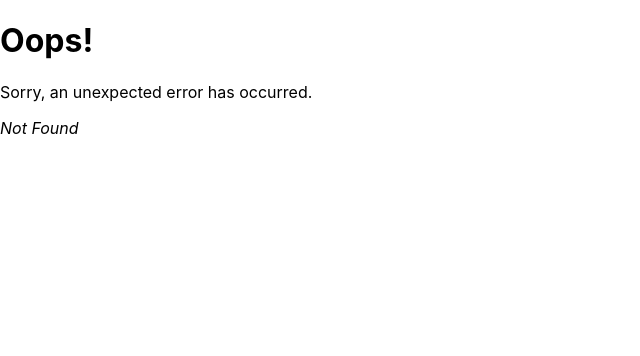
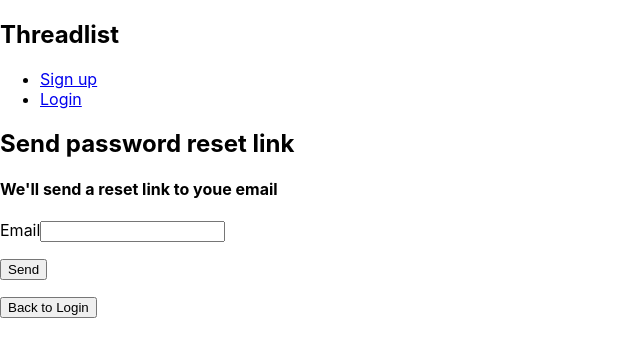
Before and after one commit to jonahunuafe/user-authentication, a React (Create React App) app: page /login/passwordreset in a window 1280 px wide. Before the commit this address had no page. Shown: the top 356 px of the page, without its empty margins (0-640 px from the left). Built offline with nearby package versions, Linux system fonts and the light colour scheme.

Commit message:
setting more routes and using use naviagtion hook

```diff
--- a/src/App.js
+++ b/src/App.js
@@ -1,15 +1,22 @@
 import { createBrowserRouter, RouterProvider } from "react-router-dom";
 
-import RootLayout from './pages/Root';
+import RootLayout from './routes/Root';
 import ErrorPage from './pages/ErrorPage';
 import Signup from './pages/Signup';
-import Login from './components/Login';
+import Login from './pages/Login';
+import PasswordReset from './pages/PasswordReset';
 
 const router = createBrowserRouter([
-  {path: "/", element: <RootLayout />, errorElement: <ErrorPage />, children: [
-    {path: "/signup", element: <Signup/> },
-    {path: "/login", element: <Login /> }
-  ]},
+  {
+    path: "/",
+    element: <RootLayout />,
+    errorElement: <ErrorPage />,
+    children: [
+      {index: true, element: <Signup/> },
+      {path: "/login", element: <Login />},
+      {path: "/login/passwordreset", element: <PasswordReset />}
+    ]
+  },
 ]);
 
 
--- a/src/components/Login.js
+++ b/src/pages/Login.js
@@ -1,6 +1,9 @@
-import Button from "./Button";
+import { Link } from "react-router-dom";
+
+import Button from "../components/Button";
 
 function Login() {
+
     function handleSubmit(event) {
         event.preventDefault();
     }
@@ -12,8 +15,8 @@
                 <input type="email" id="email" required />
                 <label htmlFor="password">Password</label>
                 <input type="password" id="password" required />
+                <p><Link to="/login/passwordreset">Forgot your password?</Link></p>
                 <Button>Log in</Button>
-                <p><a href="http://">Forgot your password?</a></p>
                 <p>Don't have an account yet?<a href="http://">Sign up</a></p>
             </form>
         </div>
--- a/src/pages/PasswordReset.js
+++ b/src/pages/PasswordReset.js
@@ -1,7 +1,15 @@
+import { useNavigate } from "react-router-dom";
+
 import Button from "../components/Button";
 import Input from "../components/Input";
 
 function PasswordReset() {
+    const navigate = useNavigate();
+
+    function navigateHandler() {
+        navigate("/login");
+    }
+
     return (
         <div>
             <form>
@@ -11,6 +19,9 @@
                 <p>
                     <Button>Send</Button>
                 </p>
+                <p>
+                    <button onClick={navigateHandler}>Back to Login</button>
+                </p>
             </form>
         </div>
     );
--- a/src/pages/Root.js
+++ b/src/routes/Root.js
@@ -10,7 +10,7 @@
             <nav>
                 <ul>
                 <li>
-                    <Link to="/signup">Sign up</Link>
+                    <Link to="/">Sign up</Link>
                 </li>
                 <li>
                     <Link to="/login">Login</Link>
```
Also changed, not shown: src/components/Input.js (renamed from src/pages/Input.js).
